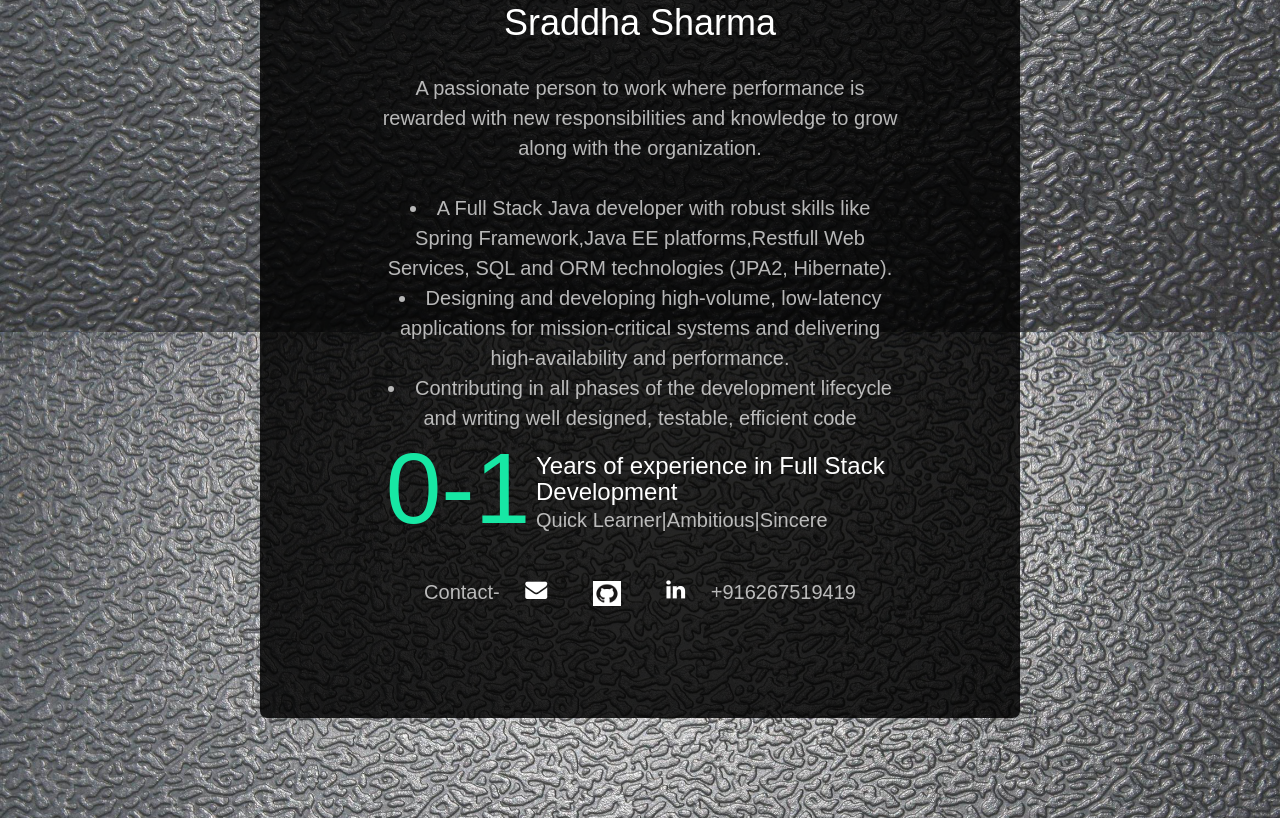
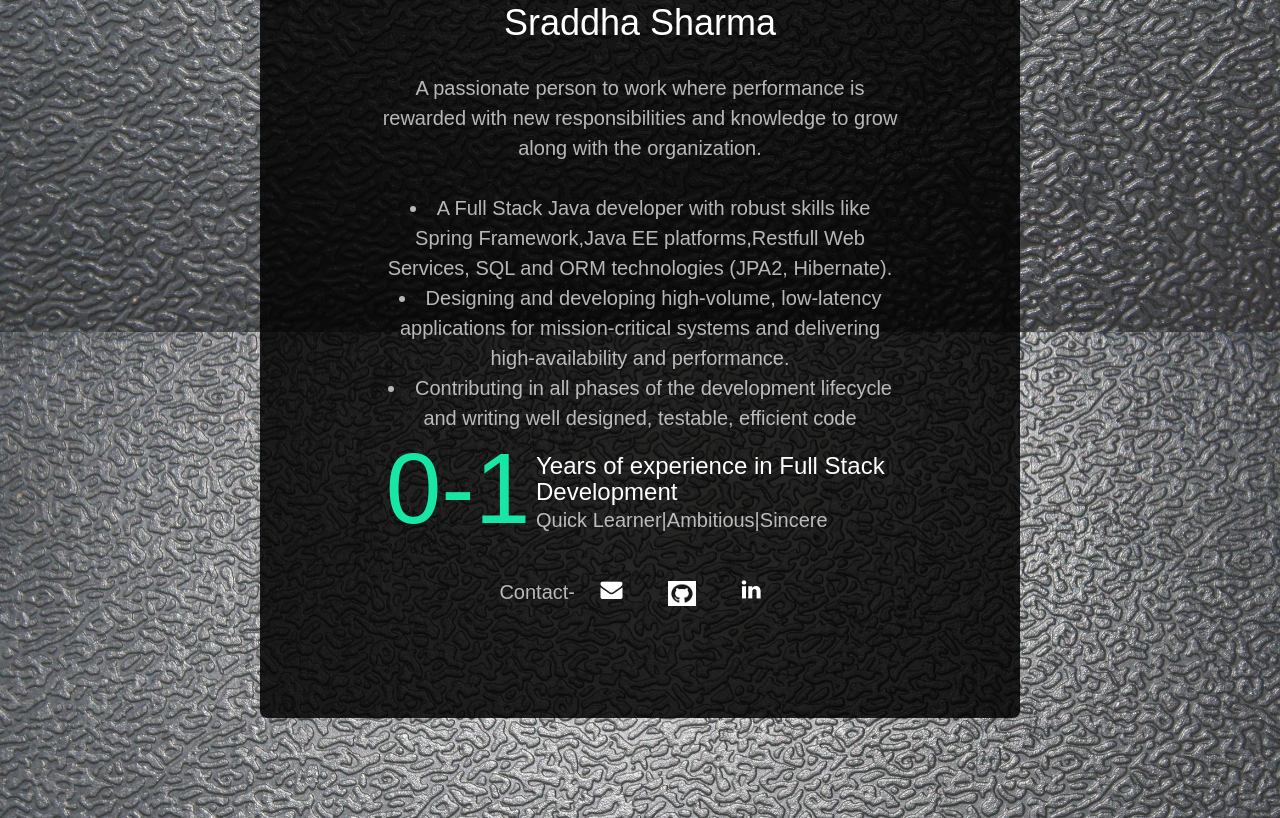
Before and after one commit to shraddha38/shraddha.github.io, a plain HTML site: page index.html in a window 1280 px wide. Shown: the part 521-1339 px from the top of the page. Drawn offline with Linux system fonts and the light colour scheme; files whose address does not match are found by name.

Commit message:
Removed sensitive contact info

```diff
--- a/index.html
+++ b/index.html
@@ -65,7 +65,6 @@
 						<li><a href="mailto:8770473516shraddha@gmail.com"><i class="icon-envelope"></i></a></li>
 						<li><a href="https://github.com/shraddha38" ><img src="images/git.png"  width="28" height="25" alt="github" ></a></li>
 						<li><a href="https://www.linkedin.com/in/sraddha-sharma-794847178/"><i class="icon-linkedin"></i></a></li>
-						<li>+916267519419</li>
 					</ul>
 				</div>
 			</div>
```
